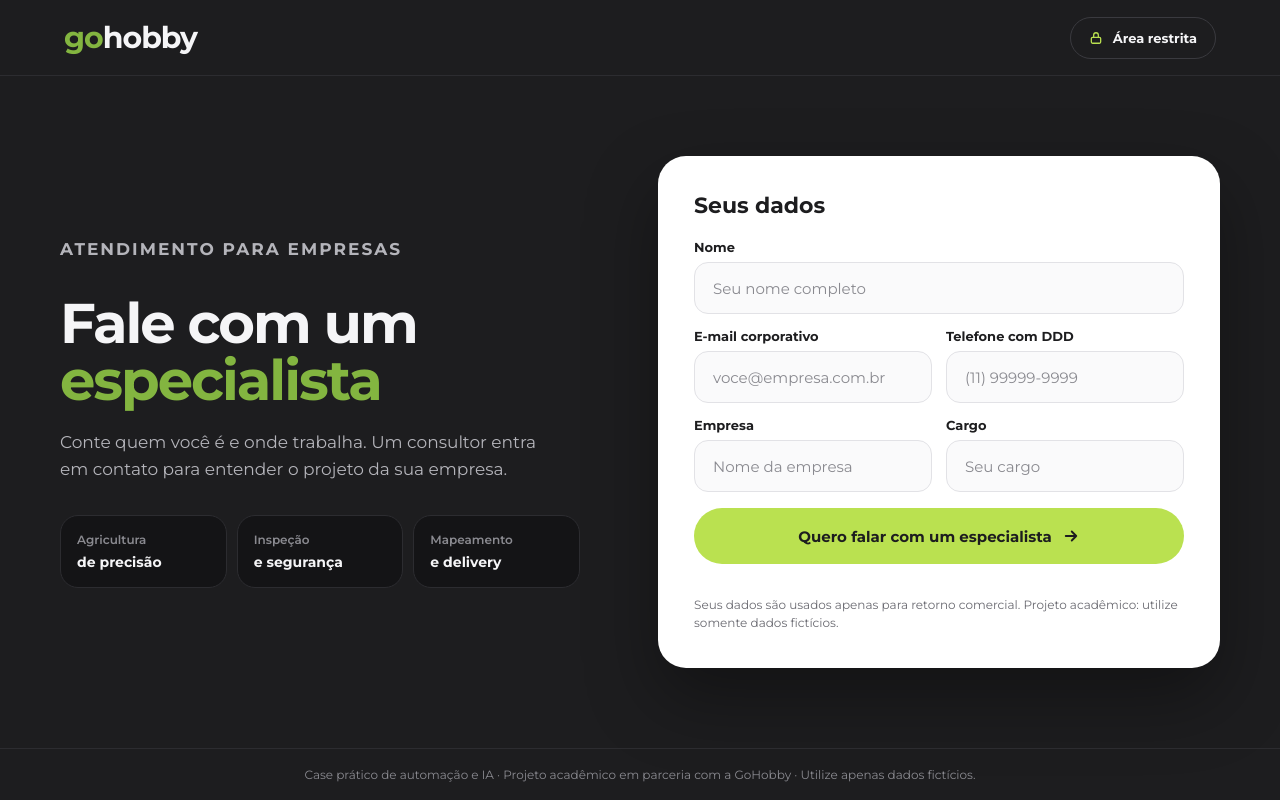
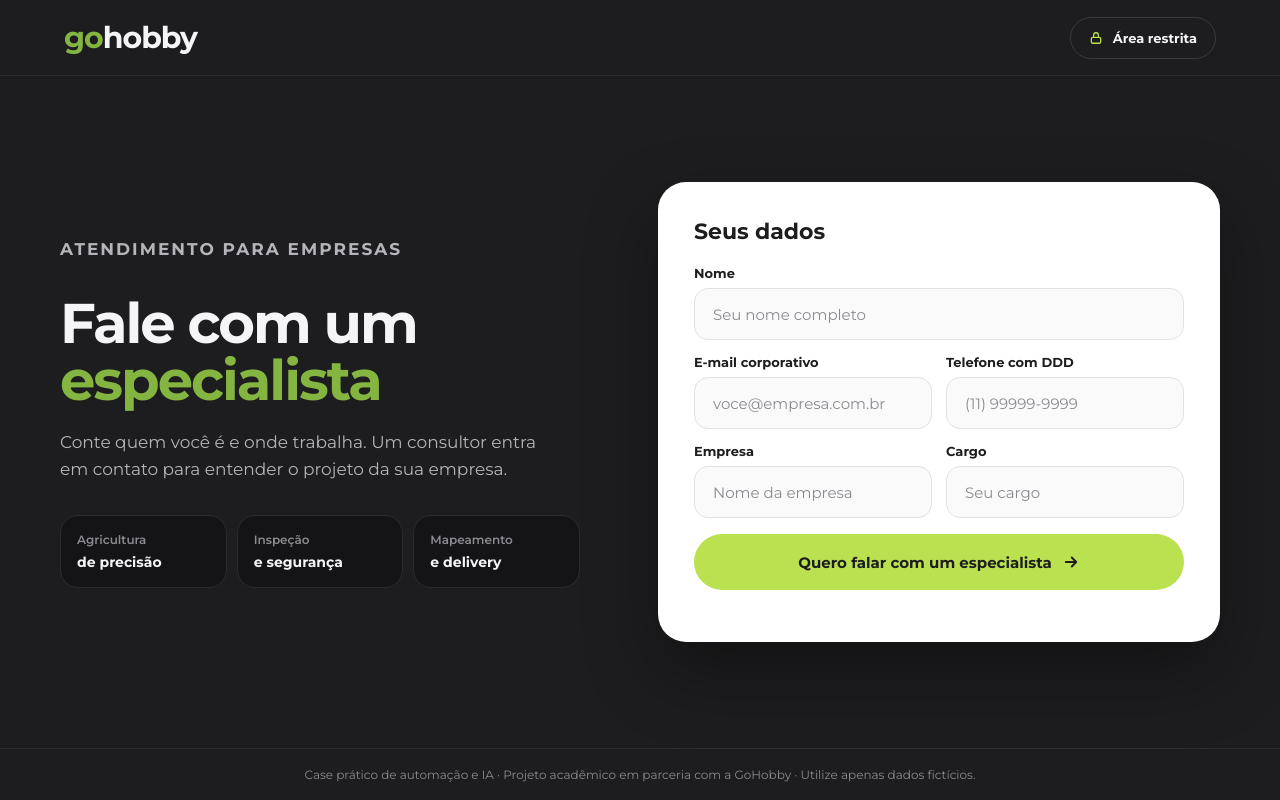
Before and after one commit to gabriellfeliciano8-coder/gohobby-leads, a Next.js app: page / in a window 1280 px wide. Built offline with nearby package versions, Linux system fonts and the light colour scheme.

Commit message:
Remove aviso abaixo do formulário público

```diff
--- a/components/FormularioLead.tsx
+++ b/components/FormularioLead.tsx
@@ -114,7 +114,6 @@ export default function FormularioLead() {
         )}
       </div>
 
-      <p className="nota">Seus dados são usados apenas para retorno comercial. Projeto acadêmico: utilize somente dados fictícios.</p>
     </form>
   );
 }
```
